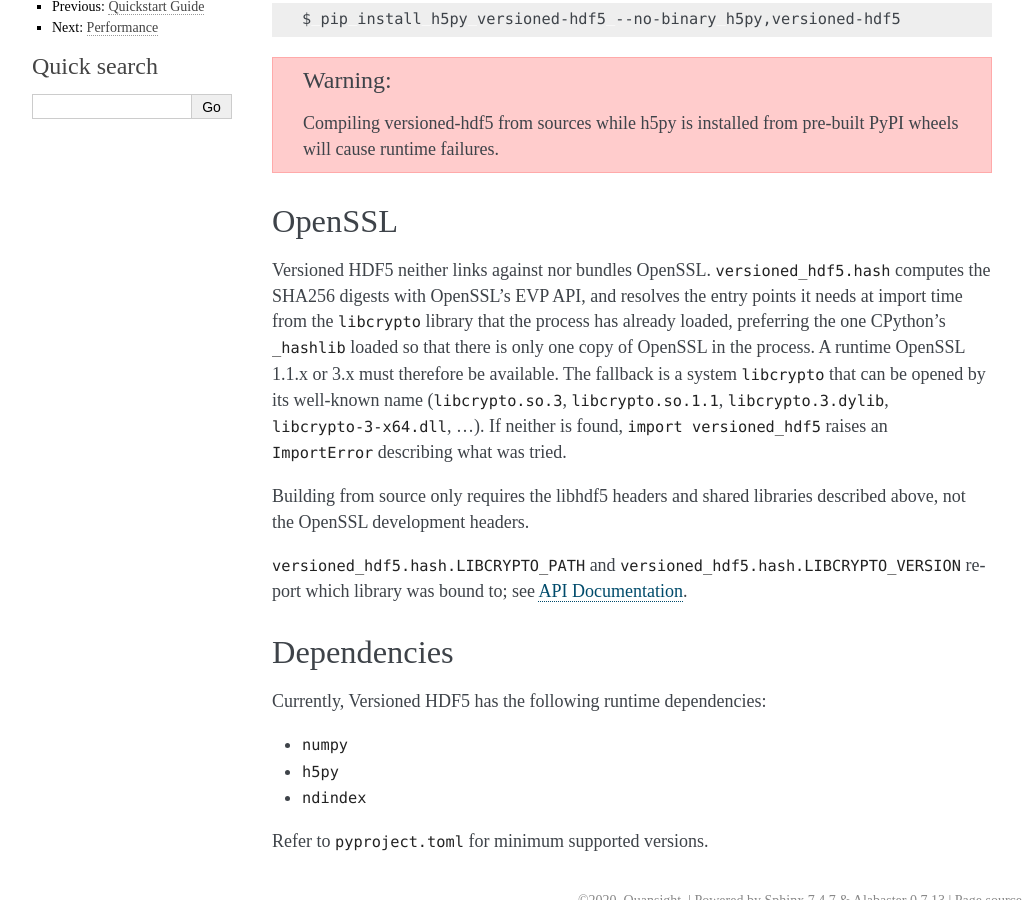
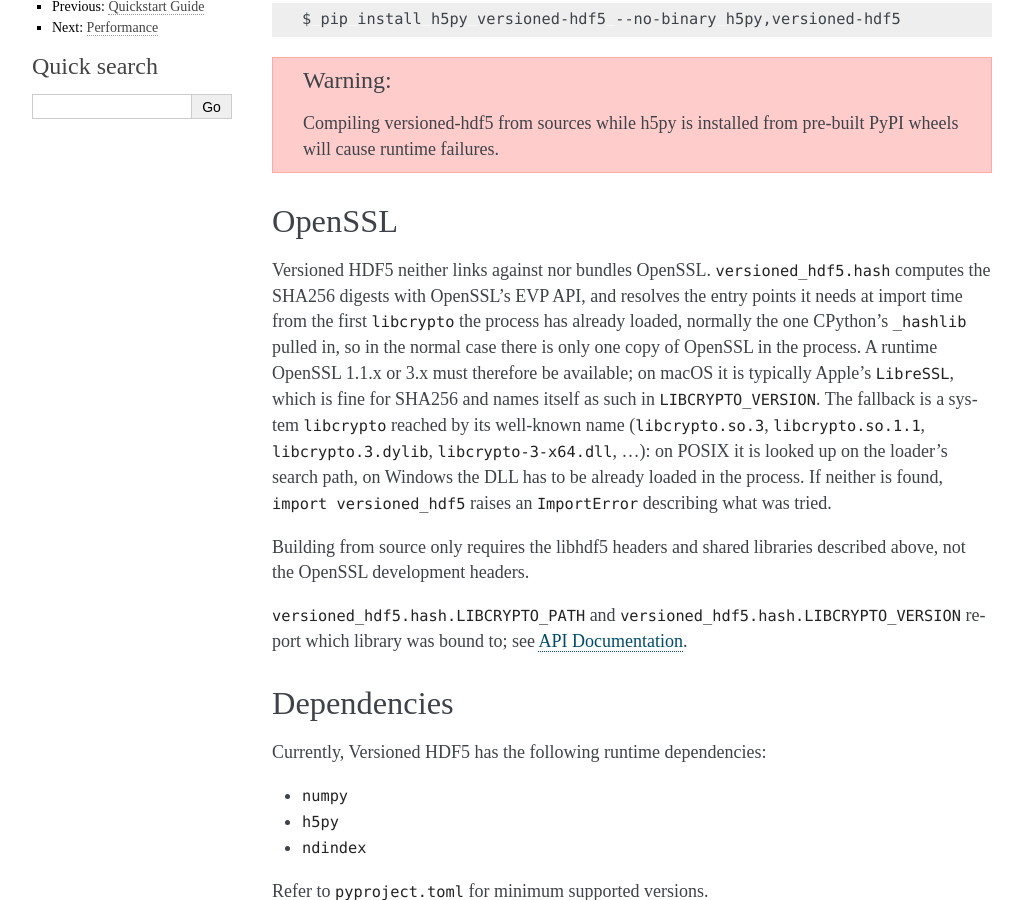
Before and after one commit to deshaw/versioned-hdf5, a Sphinx documentation site: the page built from docs/installation.rst, in a window 1280 px wide and 900 px high, scrolled down 541 px. Shown: the whole window, without its empty margins (118-1141 px from the left). Built offline with Sphinx 7.4.7, drawn with Linux system fonts in a browser that asks for light colours.

Commit message:
Address review: macOS shared-cache path, docs accuracy, bind order
- tests/test_hash.py: the macOS wheel smoke runs test_libcrypto_path now that it
  is marked `api`, and Apple's libcrypto lives in the dyld shared cache, so it
  has no file on disk. Keep asserting that the path is absolute and non-empty
  everywhere, but only assert os.path.exists() off macOS.
- docs/installation.rst: "the library that the process has already loaded,
  preferring ... so that there is only one copy" was unqualified: a CPython whose
  _hashlib links OpenSSL statically can still map a second copy. Say "the first
  libcrypto the process has already loaded, normally the one CPython's _hashlib
  pulled in, so in the normal case there is only one copy", mention that macOS
  typically means Apple's LibreSSL, and state that the well-known-name fallback
  is a loader search path on POSIX while on Windows the DLL has to be already
  loaded (GetModuleHandleW never maps anything).
- hash.pyx: the ImportError hint named two remedies for a three-step resolution;
  name the interpreter's own export scope too.
- _libcrypto_dl.h: bind EVP_sha256 and call vh_libcrypto_set_path_from_bound()
  right after it, before the other five binds, so a missing symbol there is
  reported with the real library (or, for a statically linked OpenSSL, the
  interpreter) instead of "<unknown libcrypto>". No other change.
- pypi_publish.yml: capture `tar tzf` into ${RUNNER_TEMP}/sdist-files.txt and
  grep that file. Piping into `grep -q` under the implicit bash -eo pipefail can
  kill tar with EPIPE and fail the step as the tarball grows.

```diff
--- a/docs/installation.rst
+++ b/docs/installation.rst
@@ -39,13 +39,16 @@ OpenSSL
 
 Versioned HDF5 neither links against nor bundles OpenSSL. ``versioned_hdf5.hash``
 computes the SHA256 digests with OpenSSL's EVP API, and resolves the entry points it
-needs at import time from the ``libcrypto`` library that the process has already loaded,
-preferring the one CPython's ``_hashlib`` loaded so that there is only one copy of
-OpenSSL in the process. A runtime OpenSSL 1.1.x or 3.x must therefore be available. The
-fallback is a system ``libcrypto`` that can be opened by its well-known name
-(``libcrypto.so.3``, ``libcrypto.so.1.1``, ``libcrypto.3.dylib``,
-``libcrypto-3-x64.dll``, ...). If neither is found, ``import versioned_hdf5`` raises an
-``ImportError`` describing what was tried.
+needs at import time from the first ``libcrypto`` the process has already loaded,
+normally the one CPython's ``_hashlib`` pulled in, so in the normal case there is only
+one copy of OpenSSL in the process. A runtime OpenSSL 1.1.x or 3.x must therefore be
+available; on macOS it is typically Apple's ``LibreSSL``, which is fine for SHA256 and
+names itself as such in ``LIBCRYPTO_VERSION``. The fallback is a system ``libcrypto``
+reached by its well-known name (``libcrypto.so.3``, ``libcrypto.so.1.1``,
+``libcrypto.3.dylib``, ``libcrypto-3-x64.dll``, ...): on POSIX it is looked up on the
+loader's search path, on Windows the DLL has to be already loaded in the process. If
+neither is found, ``import versioned_hdf5`` raises an ``ImportError`` describing what
+was tried.
 
 Building from source only requires the libhdf5 headers and shared libraries described
 above, not the OpenSSL development headers.
```
Also changed, not shown: 4 other files.
